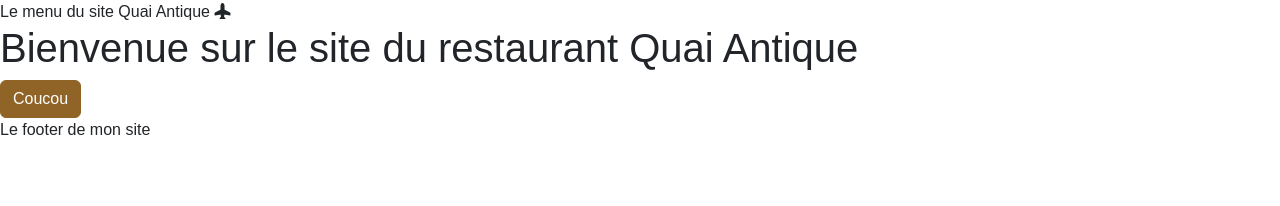
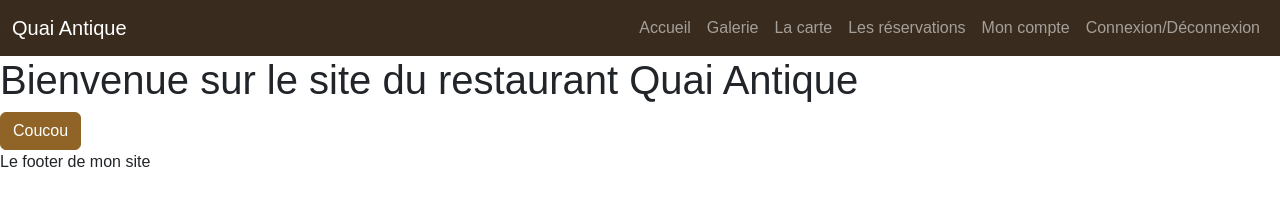
Before and after one commit to Jessica130883/QuaiAntiqueRestaurantFront, a website with bundled scripts: page index.html in a window 1280 px wide. Built offline with nearby package versions, Linux system fonts and the light colour scheme; files whose address does not match are found by name; a web font is replaced by a local one.

Commit message:
Add site header

```diff
--- a/index.html
+++ b/index.html
@@ -11,7 +11,42 @@
 </head>
 <body>
 
-    <header>Le menu du site Quai Antique <i class="bi bi-airplane-fill"></i></header>
+    <header>
+        <nav class="navbar navbar-expand-lg bg-dark" data-bs-theme="dark">
+            <div class="container-fluid">
+              <a class="navbar-brand" href="/">Quai Antique</a>
+              <button class="navbar-toggler" type="button" data-bs-toggle="collapse" data-bs-target="#navbarSupportedContent" aria-controls="navbarSupportedContent" aria-expanded="false" aria-label="Toggle navigation">
+                <span class="navbar-toggler-icon"></span>
+              </button>
+              <div class="collapse navbar-collapse" id="navbarSupportedContent">
+                <ul class="navbar-nav ms-auto mb-2 mb-lg-0">
+                  <li class="nav-item">
+                    <a class="nav-link" href="/">Accueil</a>
+                  </li>
+                  <li class="nav-item">
+                    <a class="nav-link" href="#">Galerie</a>
+                  </li>
+
+                  <li class="nav-item">
+                    <a class="nav-link" href="#">La carte</a>
+                  </li>
+
+                  <li class="nav-item">
+                    <a class="nav-link" href="#">Les réservations</a>
+                  </li>
+
+                  <li class="nav-item">
+                    <a class="nav-link" href="#">Mon compte</a>
+                  </li>
+
+                  <li class="nav-item">
+                    <a class="nav-link" href="#">Connexion/Déconnexion</a>
+                  </li>
+                </ul>
+              </div>
+            </div>
+          </nav>
+    </header>
     <main id="main-page">
 
     </main>
```
